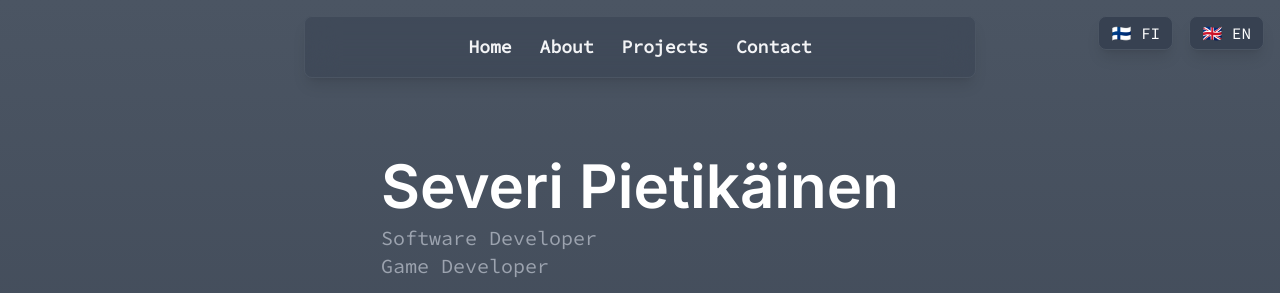
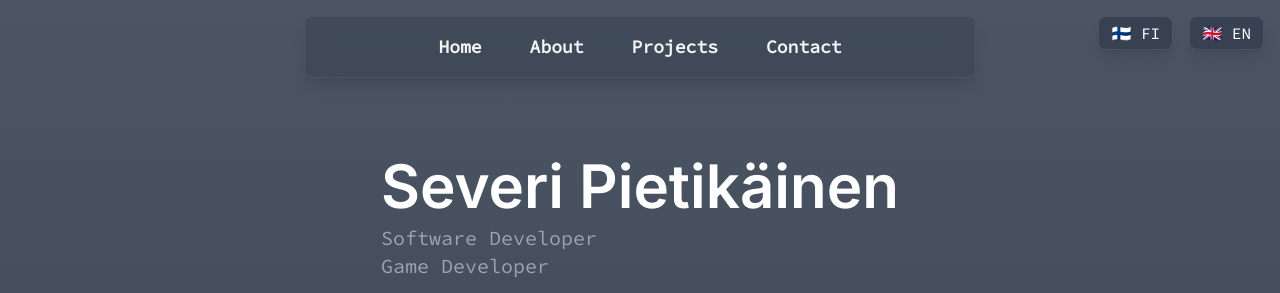
Before and after one commit to severipietikainen/Portfolio, a website: page Public/index.html in a window 1280 px wide. Shown: the top 293 px of the page. Drawn offline with nearby package versions, Linux system fonts and the light colour scheme; a script that the page names is missing.

Commit message:
Update index.html

```diff
--- a/Public/index.html
+++ b/Public/index.html
@@ -17,7 +17,7 @@
     <header class="sticky top-4 z-50 bg-gray-700 bg-opacity-50 backdrop-blur-lg p-4 shadow-lg w-[100%] max-w-2xl mx-auto mt-4 rounded-lg border border-gray-600">
         <nav class="flex justify-center items-center">
             <!-- Nav -->
-            <ul class="flex flex-wrap justify-center gap-7 text-lg font-semibold">
+            <ul class="flex flex-wrap justify-center gap-4 md:gap-8 lg:gap-12 text-lg font-semibold">
                 <li><a href="#home" class="hover:text-blue-400" data-i18n="home">Home</a></li>
                 <li><a href="#about" class="hover:text-blue-400" data-i18n="about">About</a></li>
                 <li><a href="#projects" class="hover:text-blue-400" data-i18n="projects">Projects</a></li>
```
